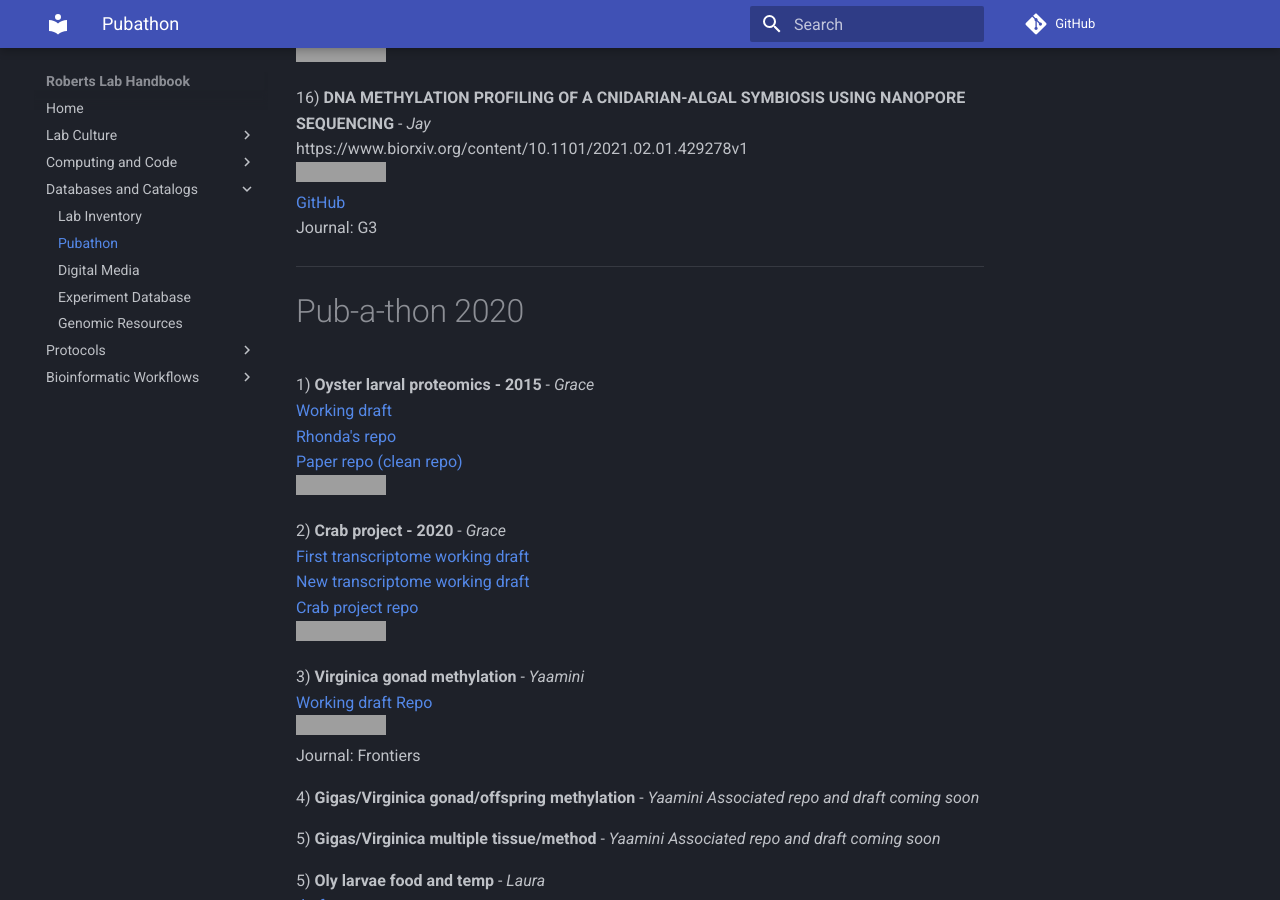
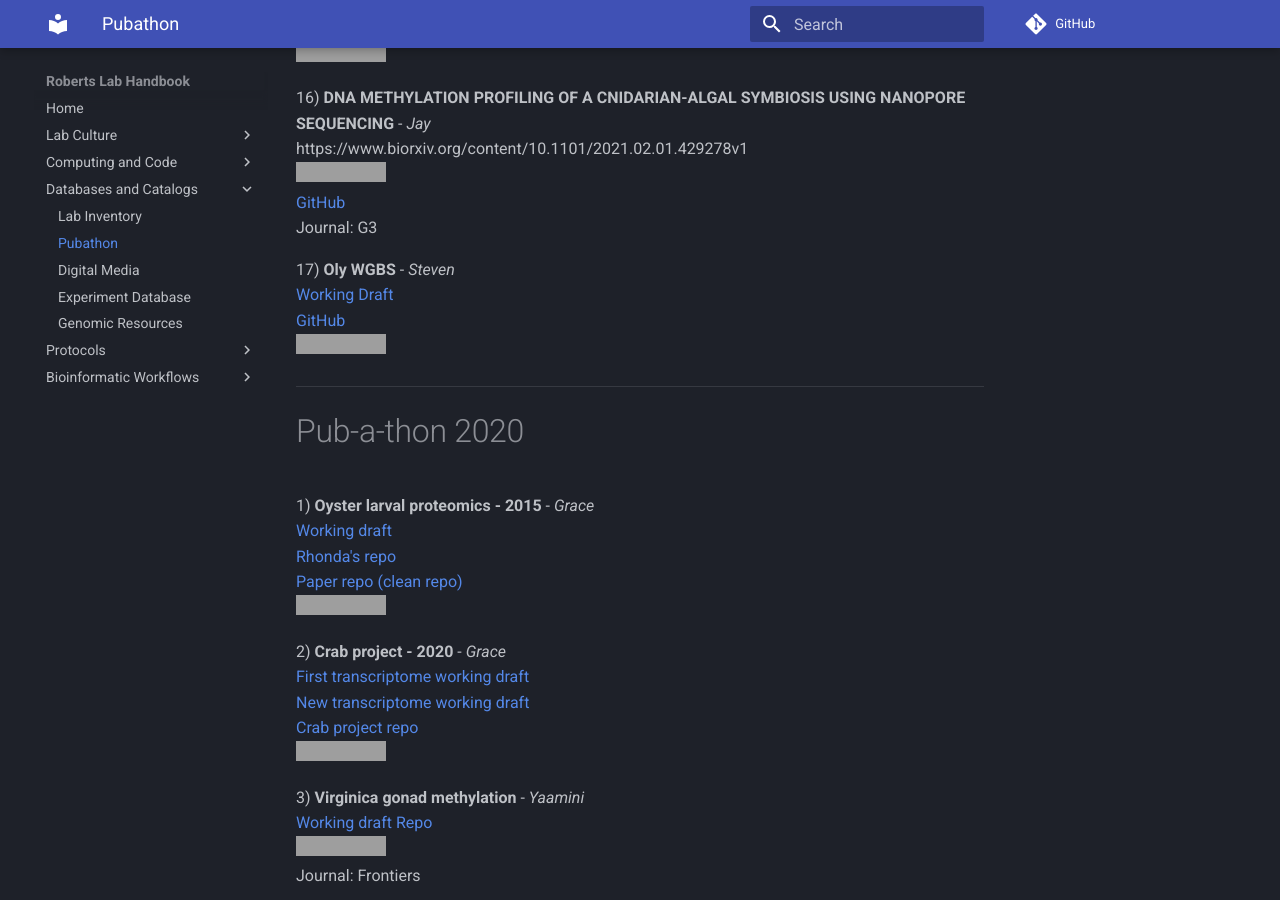
Before and after one commit to RobertsLab/resources, an MkDocs documentation site: the page built from docs/Pubathon.md, in a window 1280 px wide and 900 px high, scrolled down 2660 px, cut to the strip 0-900 px from the top of the window. Built offline with MkDocs 1.6.1 and Material for MkDocs 9.7.7, drawn with Linux system fonts in a browser that asks for light colours; comment, search, counter and statistics services are not loaded; grey boxes are pictures that could not be loaded.

Commit message:
Update Pubathon.md

```diff
--- a/docs/Pubathon.md
+++ b/docs/Pubathon.md
@@ -94,8 +94,10 @@ https://www.biorxiv.org/content/10.1101/2021.02.01.429278v1
 [GitHub](https://github.com/jldimond/Ae_meth)
 Journal: G3
 
-
-
+17) **Oly WGBS** - _Steven_
+[Working Draft](https://github.com/sr320/paper-oly-wgbs/blob/master/submission/Narrative.Rmd)
+[GitHub](https://github.com/sr320/paper-oly-wgbs)
+![status](https://img.shields.io/badge/pub--a--thon%20status-early%20draft-yellow.svg)
 
 ---
 
```
